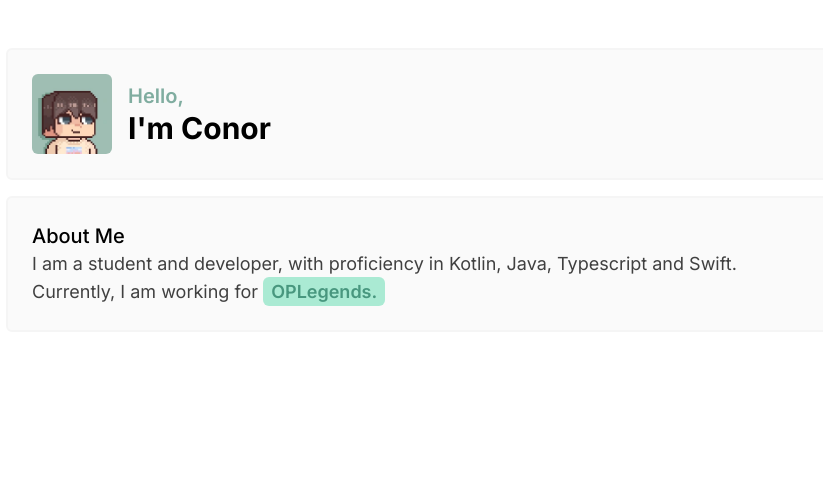
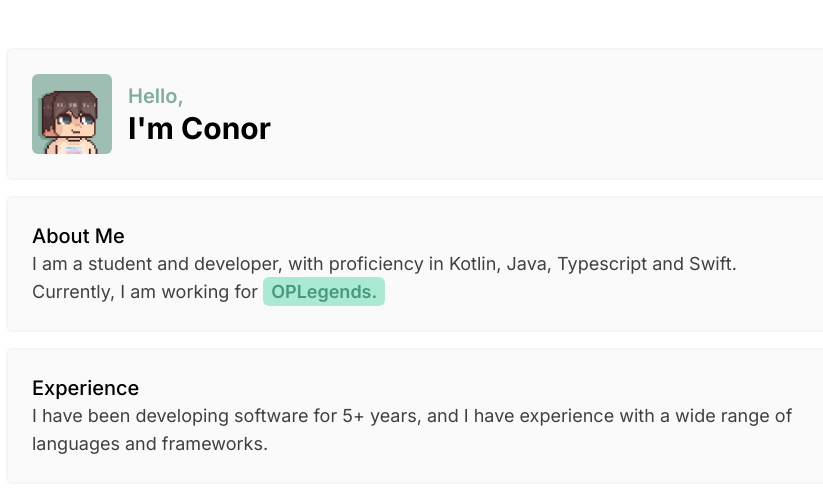
Before and after one commit to cbyrneee/legacy.cbyrne.dev, a Next.js app: page / in a window 1280 px wide. Shown: the top 492 px of the page, without its empty margins (186-1009 px from the left). Built offline with nearby package versions, Linux system fonts and the light colour scheme.

Commit message:
Add Experience element to Home

```diff
--- /dev/null
+++ b/src/lib/elements/home/Experience.tsx
@@ -0,0 +1,17 @@
+import React from "react"
+import typography from "../../typography"
+import { Container } from "../base"
+
+export function Experience() {
+    return (
+        <Container>
+            <h3 className={typography.normalTitle}>Experience</h3>
+            <div className="flex flex-col gap-2 lg:gap-0">
+                <p className={typography.paragraph}>
+                    I have been developing software for 5+ years, and I have experience with a wide range of languages
+                    and frameworks.
+                </p>
+            </div>
+        </Container>
+    )
+}
--- a/src/lib/elements/home/index.ts
+++ b/src/lib/elements/home/index.ts
@@ -1,2 +1,3 @@
 export * from "./Introduction"
 export * from "./AboutMe"
+export * from "./Experience"
--- a/src/pages/index.tsx
+++ b/src/pages/index.tsx
@@ -1,11 +1,12 @@
 import { Container } from "../lib/elements/base"
-import { Introduction, AboutMe } from "../lib/elements/home"
+import { Introduction, AboutMe, Experience } from "../lib/elements/home"
 
 export default function Home() {
     return (
         <div className="flex flex-col gap-4">
             <Introduction />
             <AboutMe />
+            <Experience />
         </div>
     )
 }
```
